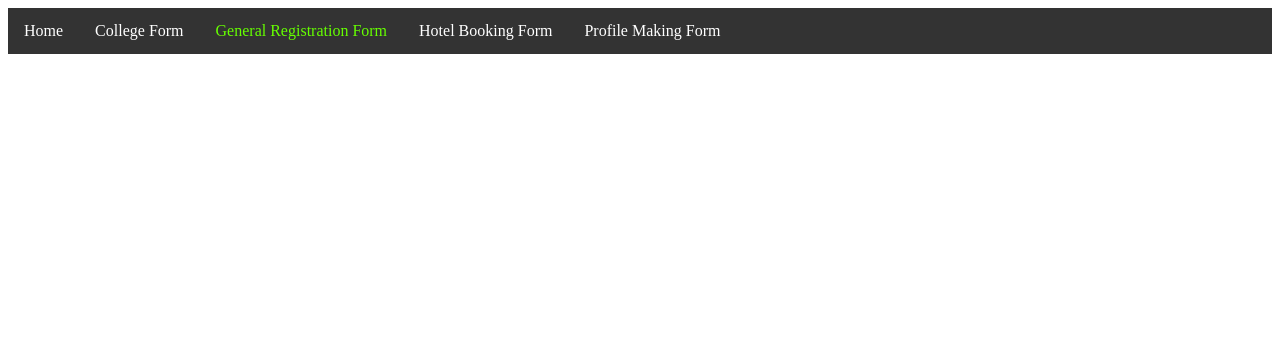
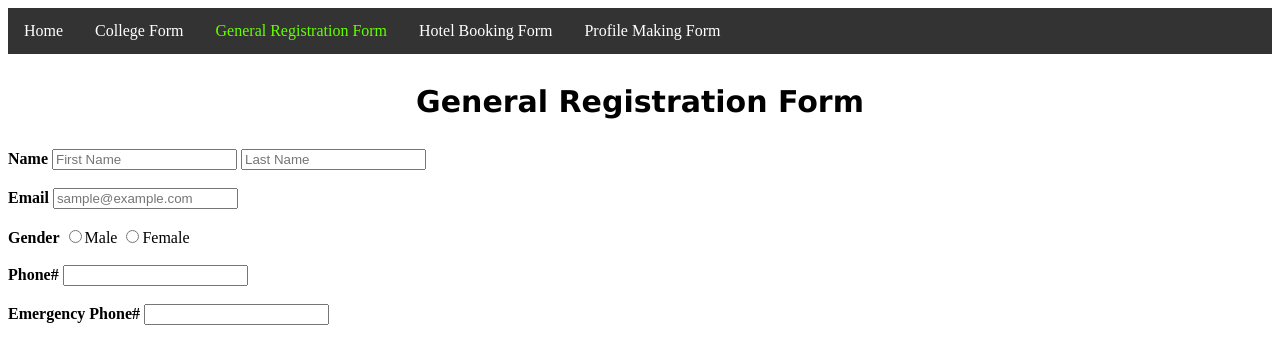
Before and after one commit to Tahamunir18/Forms-Display, a plain HTML site: page General Registration Form/index.html in a window 1280 px wide. Drawn offline with Linux system fonts and the light colour scheme.

Commit message:
my forms

```diff
--- a/General Registration Form/index.html
+++ b/General Registration Form/index.html
@@ -30,7 +30,9 @@
         li a:hover {
             background-color: #111;
         }
-        #qrs{color: rgb(102, 255, 0);
+
+        #qrs {
+            color: rgb(102, 255, 0);
         }
     </style>
 </head>
@@ -38,13 +40,39 @@
 <body>
     <nav>
         <ul>
-            <li><a  href="../index.html">Home</a></li>
+            <li><a href="../index.html">Home</a></li>
             <li><a href="../College Form/index.html">College Form</a></li>
             <li><a id="qrs" href="../General Registration Form/index.html">General Registration Form</a></li>
             <li><a href="../Hotel Booking  Form/index.html">Hotel Booking Form</a></li>
             <li><a href="../Profile Making Form/index.html">Profile Making Form</a></li>
         </ul>
     </nav>
+    <form>
+        <h3 align="center" style="font-size:30px; font-family:Verdana, Geneva, Tahoma, sans-serif;">General Registration
+            Form</h3>
+        <label for="first"><b>Name</b></label>
+        <input id="first" type="text" name="text" maxlength="10" placeholder="First Name">
+        <input id="first" type="text" name="text" maxlength="10" placeholder="Last Name">
+        <br><br>
+        <label for="email"><b>Email</b></label>
+        <input id="email" type="email" name="email" max="10" placeholder="sample@example.com">
+        <br>
+        <br>
+        <label for="gender"><b>Gender</b></label>
+        <input id="gender" type="radio" name="gender">Male
+        <input id="gender" type="radio" name="gender">Female
+        <br>
+        <br>
+        <label for="ph"><b>Phone#</b></label>
+        <input id="ph" type="tel" maxlength="11" name="phone">
+        <Br>
+        <br>
+        <label for="call"><b>Emergency Phone#</b></label>
+        <input id="call" type="tel" maxlength="11" name="phone">
+
+
+
+    </form>
 
 </body>
 
```
